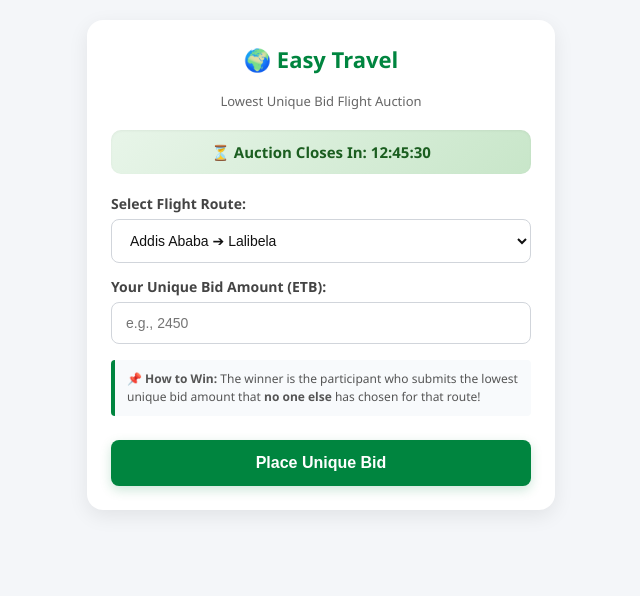
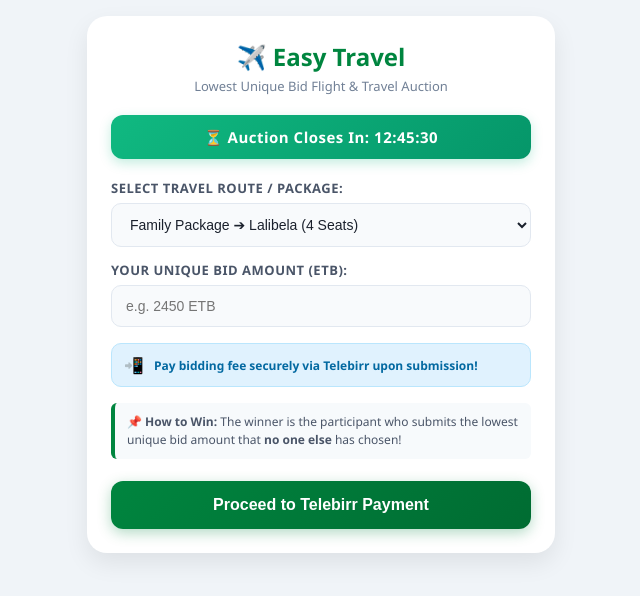
Before and after one commit to Nahom1creator/Easy-Travel_bot, a plain HTML site: page index.html in a window 1280 px wide. Shown: the whole page, without its empty margins (319-959 px from the left). Drawn offline with Linux system fonts and the light colour scheme; a script that the page names is missing.

Commit message:
Update index.html

```diff
--- a/index.html
+++ b/index.html
@@ -7,114 +7,144 @@
     <script src="https://telegram.org/js/telegram-web-app.js"></script>
     <style>
         body {
-            font-family: 'Segoe UI', Tahoma, Geneva, Verdana, sans-serif;
-            background-color: var(--tg-theme-bg-color, #f4f6f9);
-            color: var(--tg-theme-text-color, #222);
+            font-family: 'Segoe UI', Roboto, Helvetica, Arial, sans-serif;
+            background: #f0f4f8;
+            color: #1a202c;
             margin: 0;
-            padding: 20px;
+            padding: 16px;
         }
         .container {
             max-width: 420px;
             margin: auto;
-            background: var(--tg-theme-secondary-bg-color, #ffffff);
+            background: #ffffff;
             padding: 24px;
-            border-radius: 16px;
-            box-shadow: 0 6px 20px rgba(0,0,0,0.08);
+            border-radius: 20px;
+            box-shadow: 0 10px 25px rgba(0,0,0,0.08);
         }
-        h2 {
-            color: #00853f;
+        .header {
             text-align: center;
-            margin-top: 0;
-            font-size: 22px;
-        }
-        .subtitle {
-            text-align: center;
-            font-size: 13px;
-            color: #666;
             margin-bottom: 20px;
         }
+        .header h2 {
+            color: #00853f;
+            margin: 0;
+            font-size: 24px;
+            font-weight: 700;
+        }
+        .header p {
+            font-size: 13px;
+            color: #718096;
+            margin-top: 4px;
+        }
         .timer-box {
-            background: linear-gradient(135deg, #e8f5e9, #c8e6c9);
-            color: #1b5e20;
+            background: linear-gradient(135deg, #10b981, #059669);
+            color: #ffffff;
             padding: 12px;
-            border-radius: 10px;
+            border-radius: 12px;
             text-align: center;
-            font-weight: bold;
+            font-weight: 700;
             margin-bottom: 20px;
             font-size: 15px;
-            box-shadow: inset 0 1px 3px rgba(0,0,0,0.05);
+            letter-spacing: 0.5px;
+            box-shadow: 0 4px 12px rgba(16, 185, 129, 0.25);
         }
         label {
             font-weight: 600;
             display: block;
             margin-top: 14px;
-            font-size: 14px;
-            color: #444;
+            font-size: 13px;
+            color: #4a5568;
+            text-transform: uppercase;
+            letter-spacing: 0.5px;
         }
         select, input {
             width: 100%;
             padding: 12px 14px;
             margin-top: 6px;
-            border: 1px solid #d1d5db;
-            border-radius: 8px;
+            border: 1.5px solid #e2e8f0;
+            border-radius: 10px;
             box-sizing: border-box;
             font-size: 14px;
-            background-color: #fff;
-            color: #111;
+            background-color: #f8fafc;
+            color: #1a202c;
             outline: none;
-            transition: border-color 0.2s;
+            transition: all 0.2s;
         }
         select:focus, input:focus {
             border-color: #00853f;
+            background-color: #fff;
+            box-shadow: 0 0 0 3px rgba(0,133,63,0.1);
+        }
+        .telebirr-banner {
+            background: #e0f2fe;
+            border: 1px solid #bae6fd;
+            border-radius: 10px;
+            padding: 10px 12px;
+            margin-top: 16px;
+            display: flex;
+            align-items: center;
+            gap: 10px;
+        }
+        .telebirr-banner span {
+            font-size: 12px;
+            color: #0369a1;
+            font-weight: 600;
         }
         .rules {
             font-size: 12px;
-            color: #555;
+            color: #4a5568;
             margin-top: 16px;
             line-height: 1.5;
-            background: #f8fafc;
+            background: #f7fafc;
             border-left: 4px solid #00853f;
             padding: 10px 12px;
-            border-radius: 4px;
+            border-radius: 6px;
         }
         button {
             width: 100%;
-            background-color: #00853f;
+            background: linear-gradient(135deg, #00853f, #006c32);
             color: white;
             border: none;
-            padding: 14px;
-            margin-top: 24px;
+            padding: 15px;
+            margin-top: 22px;
             font-size: 16px;
-            font-weight: 600;
-            border-radius: 8px;
+            font-weight: 700;
+            border-radius: 12px;
             cursor: pointer;
-            box-shadow: 0 4px 12px rgba(0,133,63,0.2);
-            transition: background-color 0.2s, transform 0.1s;
+            box-shadow: 0 4px 14px rgba(0,133,63,0.3);
+            transition: all 0.2s;
         }
         button:active { transform: scale(0.98); }
-        button:hover { background-color: #006c32; }
     </style>
 </head>
 <body>
 
     <div class="container">
-        <h2>🌍 Easy Travel</h2>
-        <div class="subtitle">Lowest Unique Bid Flight Auction</div>
+        <div class="header">
+            <h2>✈️ Easy Travel</h2>
+            <p>Lowest Unique Bid Flight & Travel Auction</p>
+        </div>
 
         <div class="timer-box">
             ⏳ Auction Closes In: <span id="countdown">12:45:30</span>
         </div>
 
-        <label for="route">Select Flight Route:</label>
+        <label for="route">Select Travel Route / Package:</label>
         <select id="route">
-            <optgroup label="Domestic Destinations">
+            <optgroup label="👨‍👩‍👧‍👦 Family & Group Packages">
+                <option value="Family Package ➔ Lalibela (4 Seats)">Family Package ➔ Lalibela (4 Seats)</option>
+                <option value="Family Package ➔ Bahir Dar (4 Seats)">Family Package ➔ Bahir Dar (4 Seats)</option>
+                <option value="Family Getaway ➔ Dubai (4 Seats)">Family Getaway ➔ Dubai (4 Seats)</option>
+                <option value="Family Holiday ➔ Mombasa Beach (4 Seats)">Family Holiday ➔ Mombasa Beach (4 Seats)</option>
+            </optgroup>
+            <optgroup label="🇪🇹 Domestic Solo Routes">
                 <option value="Addis Ababa ➔ Lalibela">Addis Ababa ➔ Lalibela</option>
                 <option value="Addis Ababa ➔ Gondar">Addis Ababa ➔ Gondar</option>
                 <option value="Addis Ababa ➔ Bahir Dar">Addis Ababa ➔ Bahir Dar</option>
                 <option value="Addis Ababa ➔ Axum">Addis Ababa ➔ Axum</option>
                 <option value="Addis Ababa ➔ Dire Dawa">Addis Ababa ➔ Dire Dawa</option>
             </optgroup>
-            <optgroup label="International Destinations">
+            <optgroup label="🌍 International Solo Routes">
                 <option value="Addis Ababa ➔ Dubai">Addis Ababa ➔ Dubai</option>
                 <option value="Addis Ababa ➔ Nairobi">Addis Ababa ➔ Nairobi</option>
                 <option value="Addis Ababa ➔ Cairo">Addis Ababa ➔ Cairo</option>
@@ -124,20 +154,23 @@
         </select>
 
         <label for="bidAmount">Your Unique Bid Amount (ETB):</label>
-        <input type="number" id="bidAmount" placeholder="e.g., 2450" min="1">
+        <input type="number" id="bidAmount" placeholder="e.g. 2450 ETB" min="1">
+
+        <div class="telebirr-banner">
+            📲 <span>Pay bidding fee securely via Telebirr upon submission!</span>
+        </div>
 
         <div class="rules">
-            📌 <b>How to Win:</b> The winner is the participant who submits the lowest unique bid amount that <b>no one else</b> has chosen for that route!
+            📌 <b>How to Win:</b> The winner is the participant who submits the lowest unique bid amount that <b>no one else</b> has chosen!
         </div>
 
-        <button onclick="submitBid()">Place Unique Bid</button>
+        <button onclick="submitBid()">Proceed to Telebirr Payment</button>
     </div>
 
     <script>
         let tg = window.Telegram.WebApp;
         tg.expand();
 
-        // Beautiful live countdown simulation
         let timeRemaining = 12 * 3600 + 45 * 60 + 30;
         setInterval(() => {
             if (timeRemaining > 0) timeRemaining--;
```
